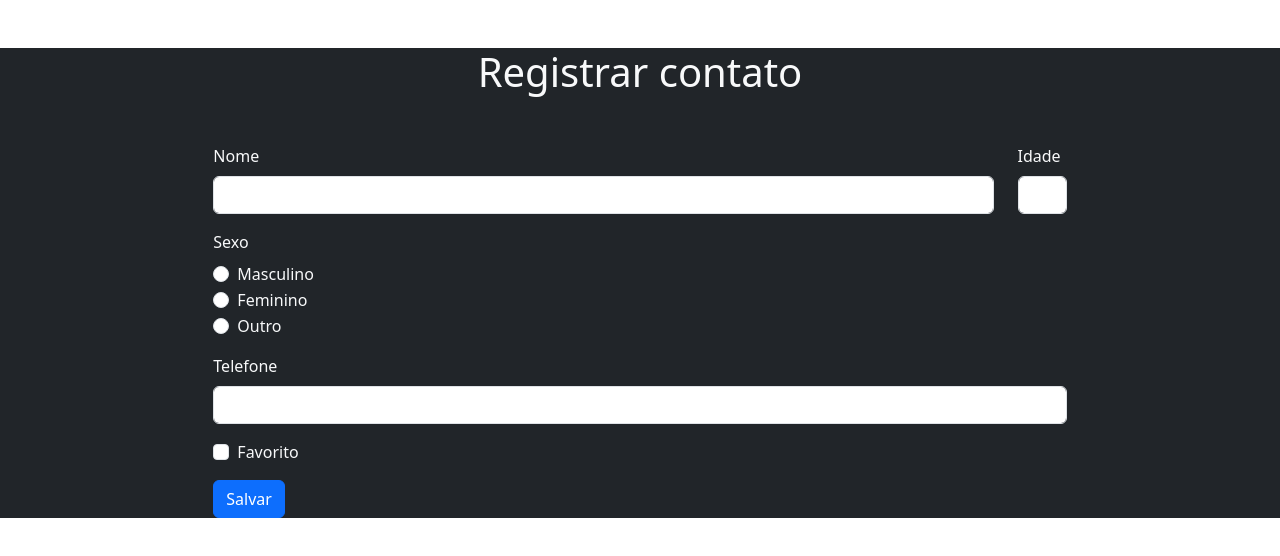
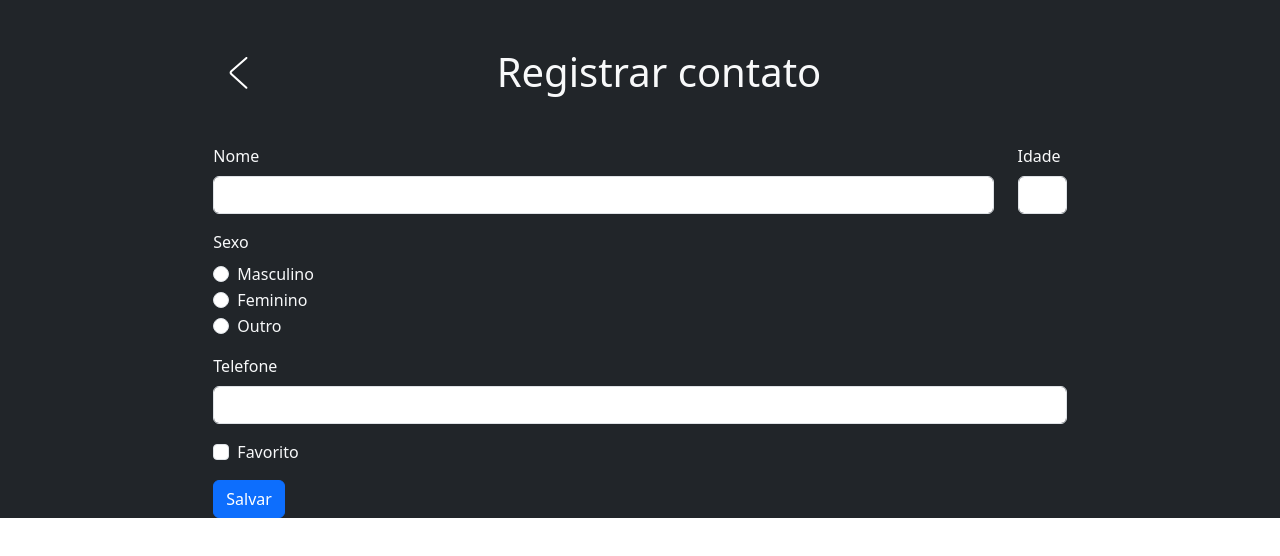
Before and after one commit to Rodrigokaki/Agenda-Frontend-Angular, an Angular app: page /register in a window 1280 px wide. Before the commit this address led to /. Shown: the top 556 px of the page. Built offline with nearby package versions, Linux system fonts and the light colour scheme.

Commit message:
Rotas e interliga componentes

```diff
--- a/src/app/app-routing.module.ts
+++ b/src/app/app-routing.module.ts
@@ -1,7 +1,12 @@
 import { NgModule } from '@angular/core';
 import { RouterModule, Routes } from '@angular/router';
+import { ContactsComponent } from './contacts/contacts.component';
+import { RegisterComponent } from './register/register.component';
 
-const routes: Routes = [];
+const routes: Routes = [
+  {path: '', component: ContactsComponent},
+  {path: 'register', component: RegisterComponent}
+];
 
 @NgModule({
   imports: [RouterModule.forRoot(routes)],
--- a/src/app/app.component.html
+++ b/src/app/app.component.html
@@ -1 +1 @@
-<app-register></app-register>
+<router-outlet></router-outlet>
--- a/src/app/contacts/contacts.component.html
+++ b/src/app/contacts/contacts.component.html
@@ -4,6 +4,10 @@
     <div class="col-8 m-auto">
 
         <h1 class="text-center my-5">Contatos</h1>
+
+        <div class="text-end">
+            <a type="button" class="btn btn-primary" routerLink="/register">+Novo contato</a>
+        </div>
 
         <table class="table table-dark table-striped">
             <thead>
--- a/src/app/register/register.component.css
+++ b/src/app/register/register.component.css
@@ -0,0 +1,20 @@
+a.svg{
+    display: inline-block;
+    position: relative;
+    z-index: 1;
+}
+
+.icon {
+    width: 50px;
+    margin-right: auto;
+}
+
+.cont {
+    display: flex;
+    align-items: center;
+    width: 100%;
+}
+
+.title {
+    margin-right: auto;
+}
--- a/src/app/register/register.component.html
+++ b/src/app/register/register.component.html
@@ -3,7 +3,26 @@
 
     <div class="col-8 m-auto">
 
-        <h1 class="text-center my-5">Registrar contato</h1>
+        <div class="cont">
+            <div class="row icon">
+                <a class="svg" routerLink="">
+                    <object>
+                        <svg viewBox="0 0 1024 1024" fill="#ffffff" class="icon" version="1.1" xmlns="http://www.w3.org/2000/svg">
+                            <g id="SVGRepo_bgCarrier" stroke-width="0"></g>
+                            <g id="SVGRepo_tracerCarrier" stroke-linecap="round" stroke-linejoin="round"></g>
+                            <g id="SVGRepo_iconCarrier">
+                                <path
+                                    d="M669.6 849.6c8.8 8 22.4 7.2 30.4-1.6s7.2-22.4-1.6-30.4l-309.6-280c-8-7.2-8-17.6 0-24.8l309.6-270.4c8.8-8 9.6-21.6 2.4-30.4-8-8.8-21.6-9.6-30.4-2.4L360.8 480.8c-27.2 24-28 64-0.8 88.8l309.6 280z"
+                                    fill=""></path>
+                            </g>
+                        </svg>
+                    </object>
+                </a>
+            </div>
+
+            <h1 class="text-center my-5 title">Registrar contato</h1>
+
+        </div>
 
         <form>
 
```
Lines whose indentation alone changed are shown as unchanged.
